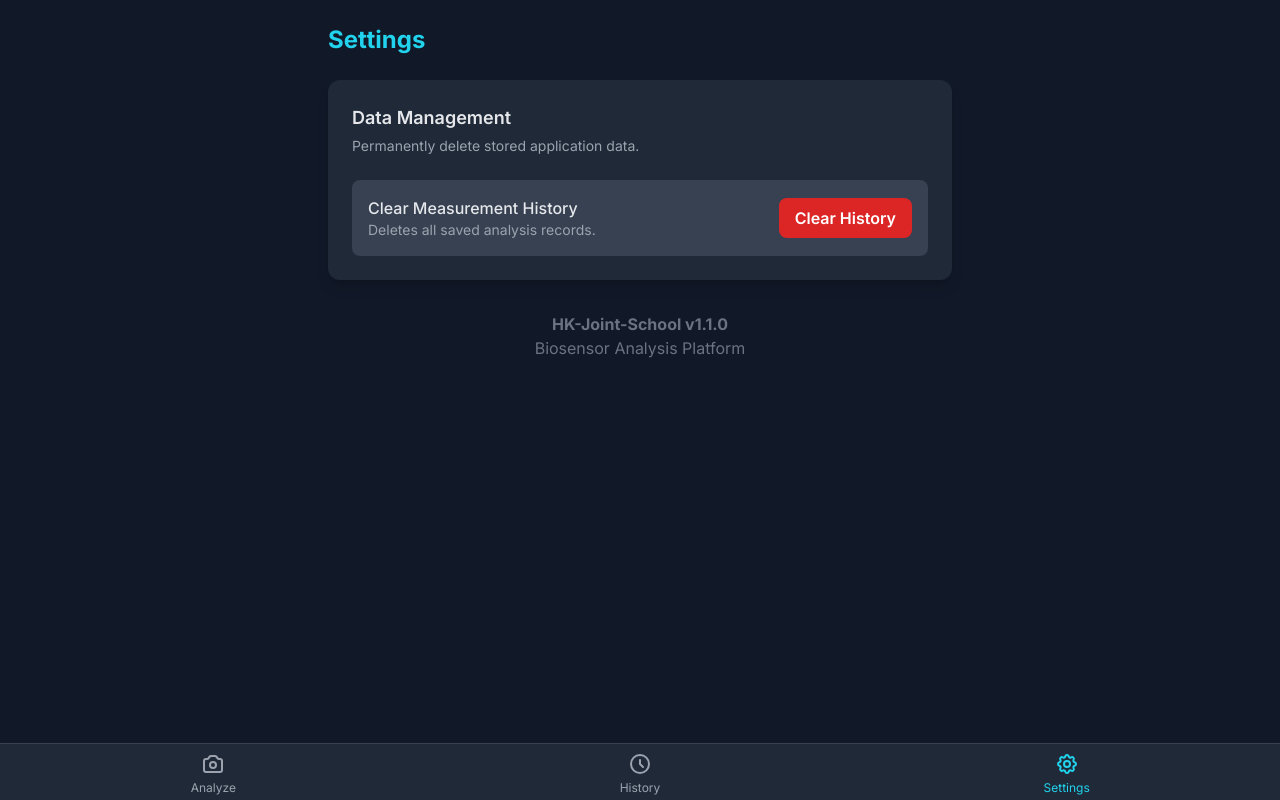
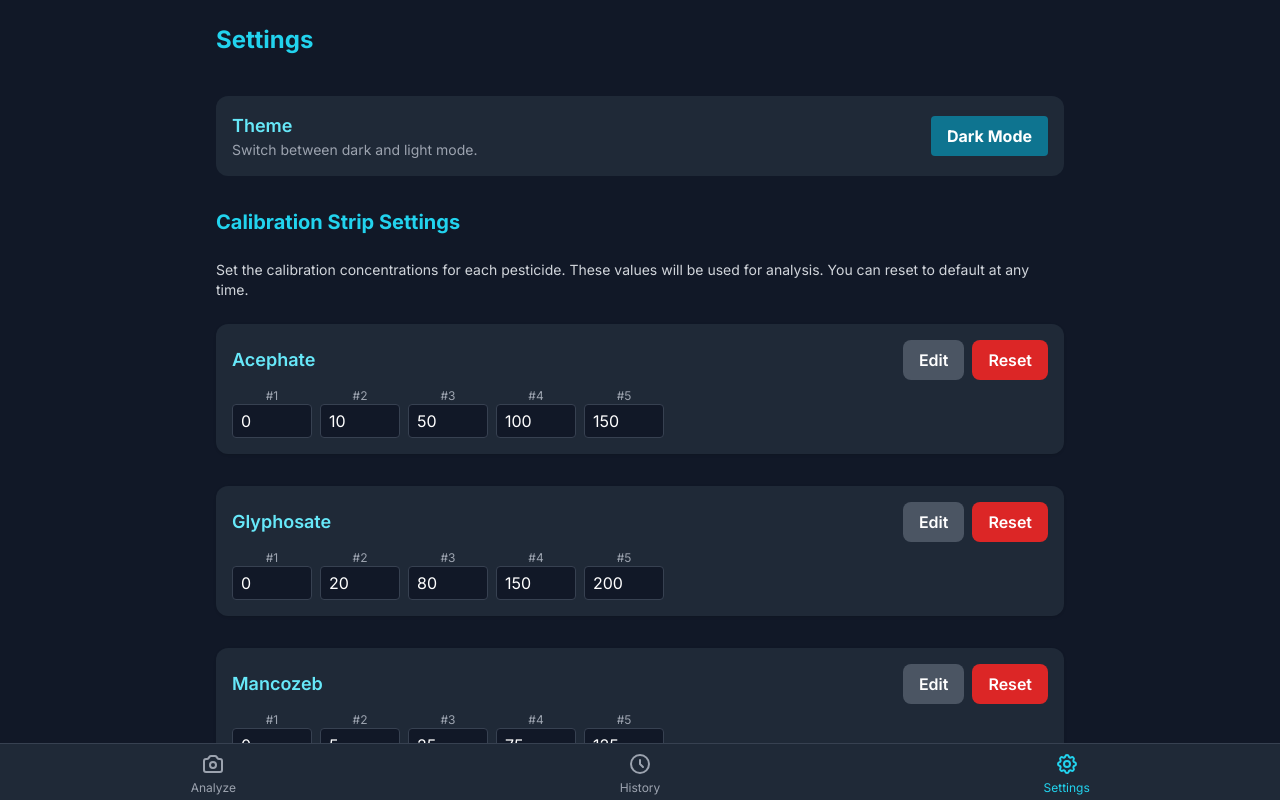
Before and after one commit to e-muzi/biosensor-analysis-platform, a React (Vite) app: page / in a window 1280 px wide. Both pictures are taken after a click on the button "Settings". Built offline with nearby package versions, Linux system fonts and the light colour scheme.

Commit message:
feat: modify setting screen (add calibration setting & theme setting)

```diff
--- a/App.tsx
+++ b/App.tsx
@@ -1,10 +1,11 @@
-import { useState } from 'react';
+import React, { useEffect, useState } from 'react';
 import type { Screen, CalibrationResult } from './types';
 
 import { CaptureScreen, AnalysisResultScreen } from './components/analyze';
 import { HistoryScreen } from './components/history';
 import { SettingsScreen } from './components/settings';
 import { Navigation, Layout } from './components/shared';
+import { useThemeStore } from './state/themeStore';
 
 interface AnalysisData {
   results: CalibrationResult[];
@@ -14,6 +15,15 @@ interface AnalysisData {
 export default function App() {
   const [activeScreen, setActiveScreen] = useState<Screen>('capture');
   const [analysisData, setAnalysisData] = useState<AnalysisData | null>(null);
+  const theme = useThemeStore(state => state.theme);
+
+  useEffect(() => {
+    if (theme === 'dark') {
+      document.documentElement.classList.add('dark');
+    } else {
+      document.documentElement.classList.remove('dark');
+    }
+  }, [theme]);
 
   const handleAnalysisComplete = (results: CalibrationResult[], imageSrc: string) => {
     setAnalysisData({ results, imageSrc });
--- /dev/null
+++ b/components/settings/CalibrationSettings.tsx
@@ -0,0 +1,79 @@
+import React, { useState } from 'react';
+import { useCalibrationStore } from '../../state/calibrationStore';
+import { PREDEFINED_PESTICIDES } from '../../state/pesticideStore';
+import { AppButton } from '../shared';
+
+export const CalibrationSettings: React.FC = () => {
+  const { userCalibrations, setCalibration, resetCalibration, resetAll } = useCalibrationStore();
+  const [localCal, setLocalCal] = useState(() => {
+    // Deep copy to avoid direct mutation
+    return Object.fromEntries(
+      PREDEFINED_PESTICIDES.map(p => [p.name, [...(userCalibrations[p.name] || p.curve.map(pt => pt.concentration))]])
+    );
+  });
+  const [editing, setEditing] = useState<string | null>(null);
+
+  const handleInputChange = (pesticide: string, idx: number, value: string) => {
+    setLocalCal(prev => ({
+      ...prev,
+      [pesticide]: prev[pesticide].map((v: number, i: number) => i === idx ? Number(value) : v)
+    }));
+  };
+
+  const handleSave = (pesticide: string) => {
+    setCalibration(pesticide, localCal[pesticide]);
+    setEditing(null);
+  };
+
+  const handleReset = (pesticide: string) => {
+    resetCalibration(pesticide);
+    setLocalCal(prev => ({
+      ...prev,
+      [pesticide]: PREDEFINED_PESTICIDES.find(p => p.name === pesticide)?.curve.map(pt => pt.concentration) || []
+    }));
+    setEditing(null);
+  };
+
+  return (
+    <div className="space-y-6">
+      <h2 className="text-xl font-bold text-cyan-400 mb-2">Calibration Strip Settings</h2>
+      <p className="text-gray-300 text-sm mb-4">Set the calibration concentrations for each pesticide. These values will be used for analysis. You can reset to default at any time.</p>
+      <div className="space-y-8">
+        {PREDEFINED_PESTICIDES.map(p => (
+          <div key={p.name} className="bg-gray-800 p-4 rounded-xl shadow">
+            <div className="flex items-center justify-between mb-2">
+              <h3 className="font-semibold text-cyan-300 text-lg">{p.name}</h3>
+              <div className="flex gap-2">
+                <AppButton onClick={() => setEditing(p.name)} variant="secondary" disabled={editing === p.name}>Edit</AppButton>
+                <AppButton onClick={() => handleReset(p.name)} variant="danger">Reset</AppButton>
+              </div>
+            </div>
+            <div className="flex flex-wrap gap-2 items-center">
+              {localCal[p.name].map((val: number, idx: number) => (
+                <div key={idx} className="flex flex-col items-center">
+                  <label className="text-xs text-gray-400">#{idx + 1}</label>
+                  <input
+                    type="number"
+                    className="w-20 px-2 py-1 rounded bg-gray-900 text-white border border-gray-700 focus:outline-none focus:ring-2 focus:ring-cyan-400"
+                    value={val}
+                    disabled={editing !== p.name}
+                    onChange={e => handleInputChange(p.name, idx, e.target.value)}
+                  />
+                </div>
+              ))}
+            </div>
+            {editing === p.name && (
+              <div className="mt-3 flex gap-2">
+                <AppButton onClick={() => handleSave(p.name)}>Save</AppButton>
+                <AppButton onClick={() => setEditing(null)} variant="secondary">Cancel</AppButton>
+              </div>
+            )}
+          </div>
+        ))}
+      </div>
+      <div className="mt-8 flex justify-end">
+        <AppButton onClick={resetAll} variant="danger">Reset All to Default</AppButton>
+      </div>
+    </div>
+  );
+};
--- a/components/settings/SettingsScreen.tsx
+++ b/components/settings/SettingsScreen.tsx
@@ -1,47 +1,45 @@
-import React, { useState } from 'react';
-import { useHistoryStore } from '../../state/historyStore';
-import { SettingsSection } from './';
+import React from 'react';
+import { CalibrationSettings } from './CalibrationSettings';
+import { SettingsSection } from './SettingsSection';
+import { useThemeStore } from '../../state/themeStore';
 
 export const SettingsScreen: React.FC = () => {
-  const { clearHistory } = useHistoryStore();
-  const [feedback, setFeedback] = useState('');
-
-  const handleClearHistory = () => {
-    if (window.confirm('Are you sure you want to clear all measurement history? This cannot be undone.')) {
-      clearHistory();
-      setFeedback('Measurement history cleared.');
-      setTimeout(() => setFeedback(''), 3000);
-    }
-  };
+  const { theme, toggleTheme } = useThemeStore();
 
   return (
-    <div className="p-4 md:p-6 max-w-2xl mx-auto">
-      <h2 className="text-2xl font-bold text-cyan-400 mb-6">Settings</h2>
-      <div className="bg-gray-800 p-6 rounded-xl shadow-lg space-y-6">
+    <div className="p-4 md:p-6 max-w-4xl mx-auto flex flex-col space-y-8">
+      <h1 className="text-2xl font-bold text-cyan-400 mb-2">Settings</h1>
+      <div className="bg-gray-800 p-4 rounded-xl flex items-center justify-between">
         <div>
-          <h3 className="text-lg font-semibold text-gray-200">Data Management</h3>
-          <p className="text-sm text-gray-400 mt-1">Permanently delete stored application data.</p>
+          <h2 className="text-lg font-semibold text-cyan-300">Theme</h2>
+          <p className="text-gray-400 text-sm">Switch between dark and light mode.</p>
         </div>
-
-        <SettingsSection
-          title="Clear Measurement History"
-          description="Deletes all saved analysis records."
-          actionLabel="Clear History"
-          actionDescription="Deletes all saved analysis records."
-          onAction={handleClearHistory}
-          actionVariant="danger"
-        />
-
-        {feedback && (
-          <div className="text-center p-2 bg-green-800 text-green-200 rounded-md">
-            {feedback}
-          </div>
-        )}
+        <button
+          className={`px-4 py-2 rounded font-bold transition-colors duration-200 ${theme === 'dark' ? 'bg-cyan-700 text-white' : 'bg-gray-200 text-gray-900'}`}
+          onClick={toggleTheme}
+        >
+          {theme === 'dark' ? 'Dark Mode' : 'Light Mode'}
+        </button>
       </div>
-
-      <div className="mt-8 text-center text-gray-500">
-        <p className="font-bold">HK-Joint-School v1.1.0</p>
-        <p>Biosensor Analysis Platform</p>
+      <CalibrationSettings />
+      <SettingsSection
+        title="Clear History"
+        description="Permanently delete all analysis history from this device. This cannot be undone."
+        actionLabel="Clear"
+        actionDescription="Remove all analysis history from this device."
+        onAction={() => {
+          localStorage.removeItem('history-store');
+          window.location.reload();
+        }}
+      />
+      <div className="bg-gray-800 p-4 rounded-xl text-center mt-8">
+        <h2 className="text-lg font-semibold text-cyan-300 mb-1">About</h2>
+        <p className="text-gray-300 text-sm mb-2">Biosensor Analysis App</p>
+        <p className="text-gray-400 text-xs">Version: <span className="font-mono">v2.3.7-beta</span></p>
+        <p className="text-gray-400 text-xs">Build: 2024-07-14</p>
+        <div className="mt-2">
+          <a href="https://github.com/e-muzi/biosensor-apptesting" target="_blank" rel="noopener noreferrer" className="text-cyan-400 hover:underline text-xs">Project GitHub</a>
+        </div>
       </div>
     </div>
   );
--- /dev/null
+++ b/state/calibrationStore.ts
@@ -0,0 +1,52 @@
+import { create } from 'zustand';
+import { persist } from 'zustand/middleware';
+import { PREDEFINED_PESTICIDES } from './pesticideStore';
+
+export interface CalibrationSettings {
+  [pesticide: string]: number[]; // e.g. { Acephate: [0, 25, 50, 75, 100], ... }
+}
+
+interface CalibrationStoreState {
+  userCalibrations: CalibrationSettings;
+  setCalibration: (pesticide: string, concentrations: number[]) => void;
+  resetCalibration: (pesticide: string) => void;
+  resetAll: () => void;
+}
+
+const defaultCalibrations: CalibrationSettings = Object.fromEntries(
+  PREDEFINED_PESTICIDES.map(p => [p.name, p.curve.map(pt => pt.concentration)])
+);
+
+export const useCalibrationStore = create<CalibrationStoreState>()(
+  persist(
+    (set, get) => ({
+      userCalibrations: { ...defaultCalibrations },
+      setCalibration: (pesticide, concentrations) =>
+        set(state => ({
+          userCalibrations: {
+            ...state.userCalibrations,
+            [pesticide]: concentrations,
+          },
+        })),
+      resetCalibration: (pesticide) =>
+        set(state => ({
+          userCalibrations: {
+            ...state.userCalibrations,
+            [pesticide]: defaultCalibrations[pesticide],
+          },
+        })),
+      resetAll: () =>
+        set(() => ({
+          userCalibrations: { ...defaultCalibrations },
+        })),
+    }),
+    {
+      name: 'user-calibration-settings',
+    }
+  )
+);
+
+export function getCalibrationForPesticide(pesticide: string): number[] {
+  const store = useCalibrationStore.getState();
+  return store.userCalibrations[pesticide] || defaultCalibrations[pesticide] || [];
+}
--- /dev/null
+++ b/state/themeStore.ts
@@ -0,0 +1,19 @@
+import { create } from 'zustand';
+import { persist } from 'zustand/middleware';
+
+interface ThemeState {
+  theme: 'light' | 'dark';
+  setTheme: (theme: 'light' | 'dark') => void;
+  toggleTheme: () => void;
+}
+
+export const useThemeStore = create<ThemeState>()(
+  persist(
+    (set, get) => ({
+      theme: 'dark',
+      setTheme: (theme) => set({ theme }),
+      toggleTheme: () => set(state => ({ theme: state.theme === 'dark' ? 'light' : 'dark' })),
+    }),
+    { name: 'theme-store' }
+  )
+);
```
